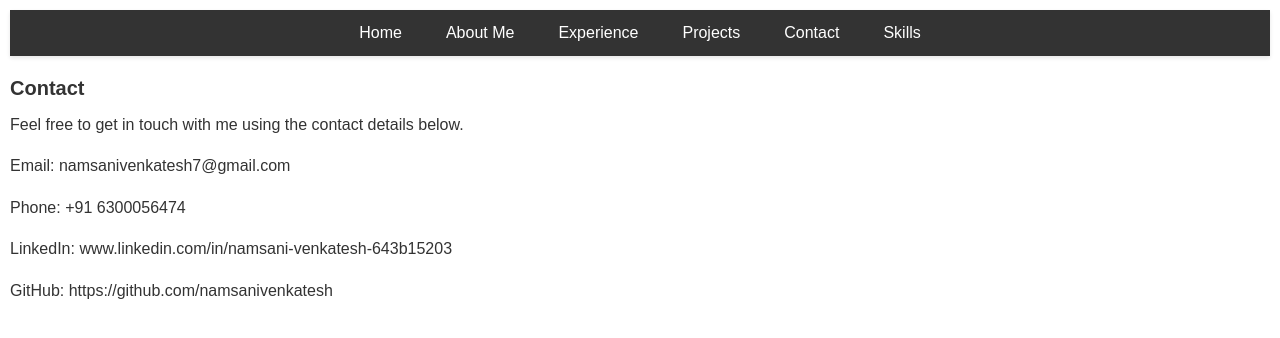
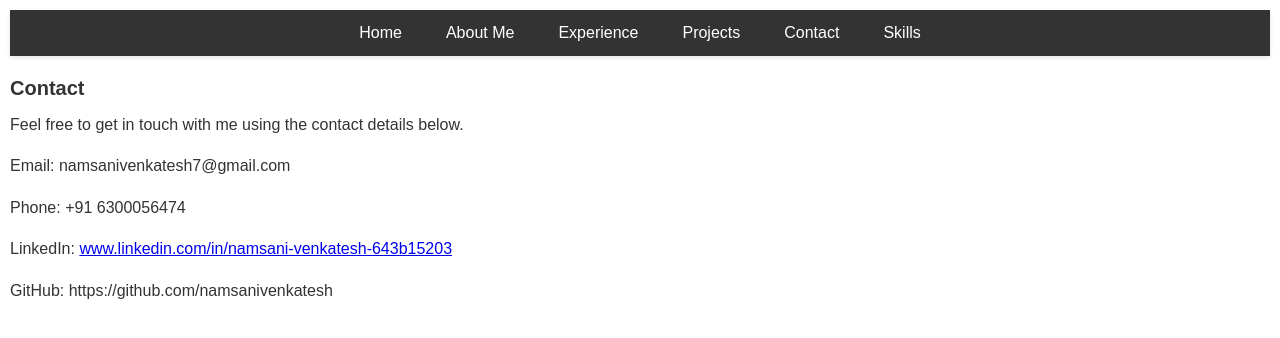
Before and after one commit to namsanivenkatesh/personalwebsite, a plain HTML site: page contact.html in a window 1280 px wide. Drawn offline with Linux system fonts and the light colour scheme.

Commit message:
Update contact.html

```diff
--- a/contact.html
+++ b/contact.html
@@ -27,5 +27,5 @@
       <p>Feel free to get in touch with me using the contact details below.</p>
       <p>Email: namsanivenkatesh7@gmail.com</p>
       <p>Phone: +91 6300056474</p>
-      <p>LinkedIn: www.linkedin.com/in/namsani-venkatesh-643b15203</p>
+      <p>LinkedIn: <a href="www.linkedin.com/in/namsani-venkatesh-643b15203">www.linkedin.com/in/namsani-venkatesh-643b15203</a></p>
       <p>GitHub: https://github.com/namsanivenkatesh</p>
```
